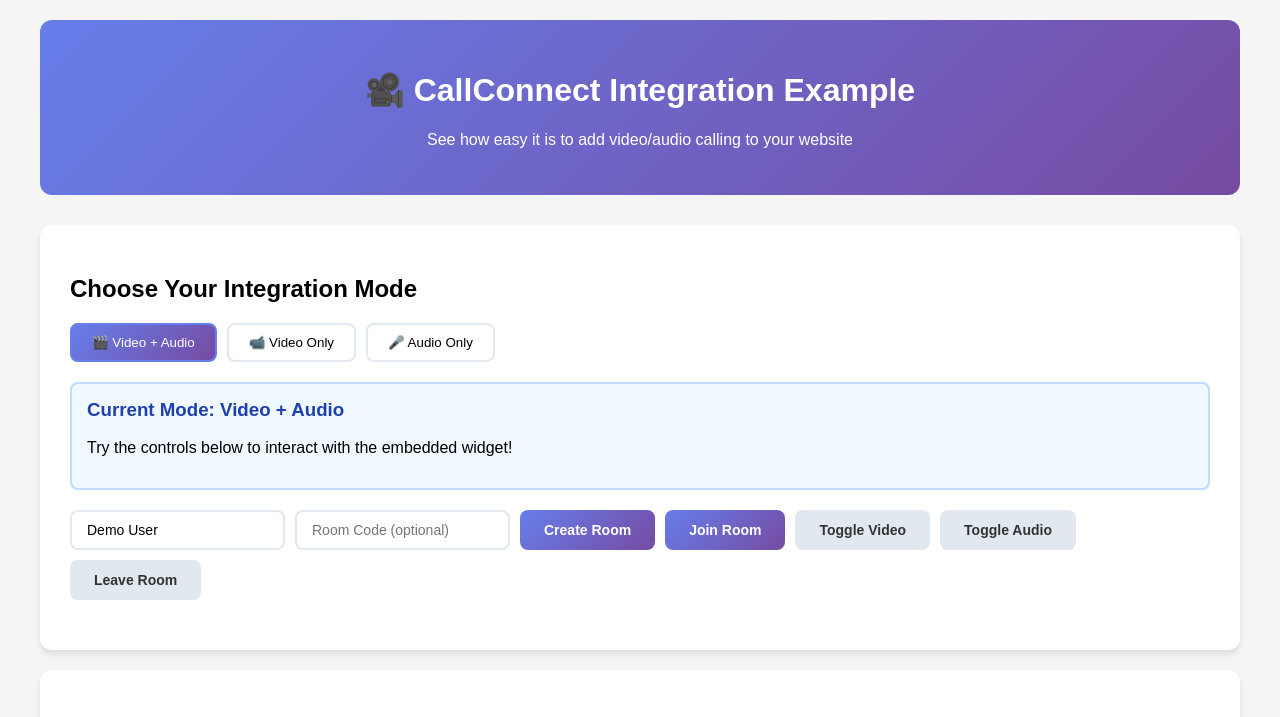
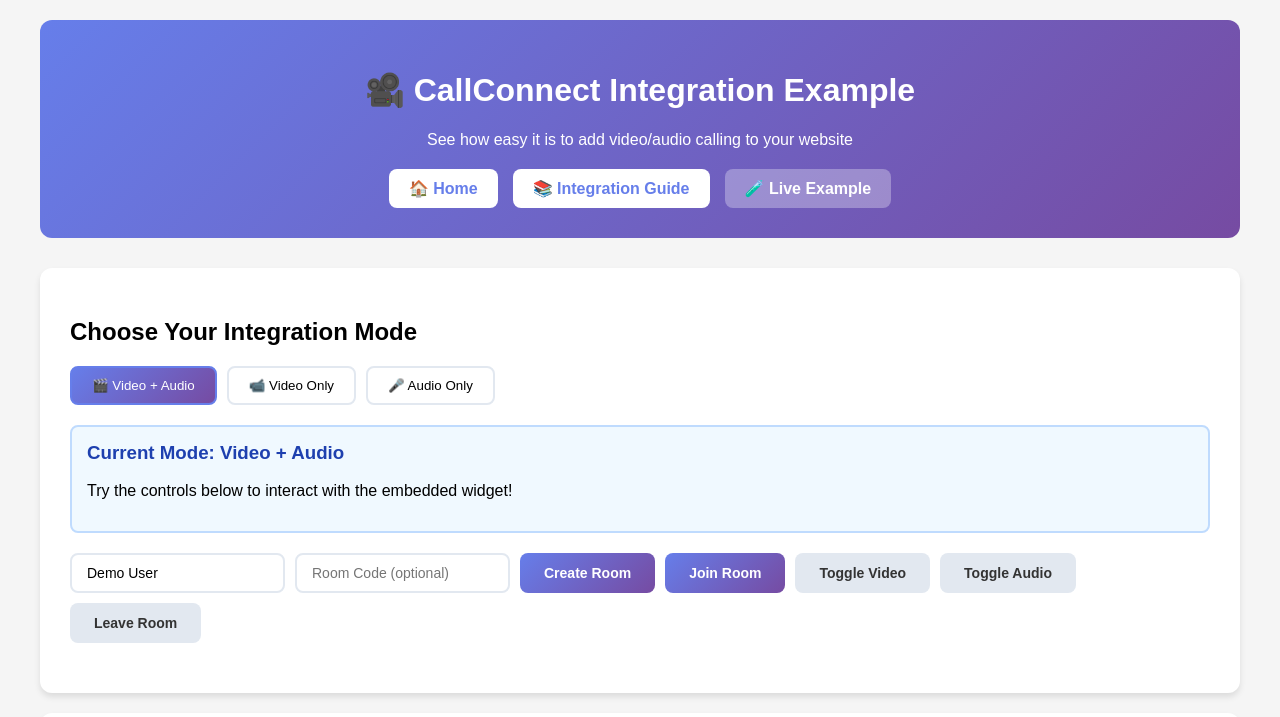
Before and after one commit to Cartier-app/webrtc, a website: page example-integration.html in a window 1280 px wide. Shown: the top 717 px of the page. Drawn offline with Linux system fonts and the light colour scheme.

Commit message:
Add navigation links to integration example page

```diff
--- a/example-integration.html
+++ b/example-integration.html
@@ -128,6 +128,11 @@
   <div class="header">
     <h1>🎥 CallConnect Integration Example</h1>
     <p>See how easy it is to add video/audio calling to your website</p>
+    <nav style="margin-top: 20px; display: flex; gap: 15px; justify-content: center; flex-wrap: wrap;">
+      <a href="/" style="padding: 10px 20px; background: white; color: #667eea; text-decoration: none; border-radius: 8px; font-weight: 600; transition: all 0.3s;">🏠 Home</a>
+      <a href="/integration.html" style="padding: 10px 20px; background: white; color: #667eea; text-decoration: none; border-radius: 8px; font-weight: 600; transition: all 0.3s;">📚 Integration Guide</a>
+      <a href="/example-integration.html" style="padding: 10px 20px; background: rgba(255,255,255,0.3); color: white; text-decoration: none; border-radius: 8px; font-weight: 600; transition: all 0.3s;">🧪 Live Example</a>
+    </nav>
   </div>
 
   <div class="integration-container">
```
